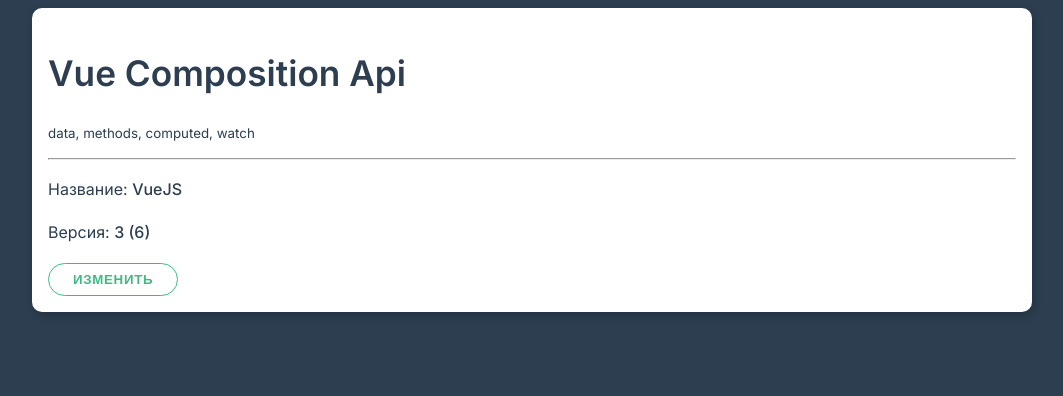
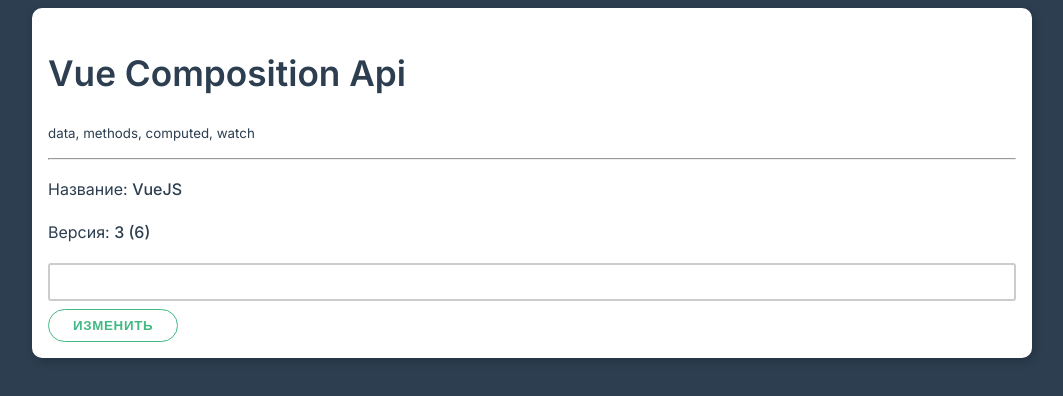
Before and after one commit to glushach/vue-bases, a Vue app in the folder vue-framework/: page / in a window 1280 px wide. Shown: the top 396 px of the page, without its empty margins (108-1171 px from the left). Built offline with nearby package versions, Linux system fonts and the light colour scheme.

Commit message:
feat: get access to DOM elements

```diff
--- a/vue-framework/src/App.vue
+++ b/vue-framework/src/App.vue
@@ -6,6 +6,10 @@
       <hr>
       <p>Название: <strong>{{ name }}</strong></p>
       <p>Версия: <strong>{{ version }} ({{doubleVersion}})</strong></p>
+
+      <div class="form-control">
+        <input type="text" ref="textInput">
+      </div>
 
       <button class="btn" @click="changeInfo">Изменить</button>
     </div>
@@ -27,9 +31,7 @@
     setup() {
       const name = ref('VueJS')
       const version = ref(3)
-
-      // console.log(isRef(name)) // true
-      // console.log(isRef(version.value)) // false
+      const textInput = ref(null)
 
       const doubleVersion = computed(() => {
         return version.value * 2
@@ -42,25 +44,19 @@
         console.log('old name', oldValues[1])
       });
 
-
-      // console.log(isRef(doubleVersion))
-      // console.log(doubleVersion.value)
-
-      // console.log(isReactive(framework)) // true
-      // console.log(isReactive(framework.name)) // false
-
       function changeInfo() {
         name.value = 'Vue JS!'
         version.value = 42
-        // framework.name = 'Vue JS!'
-        // framework.version = 42
+
+        console.log(textInput.value.value)
       }
 
       return {
         name,
         version,
         changeInfo,
-        doubleVersion
+        doubleVersion,
+        textInput
       }
     },
     // data() {
```
